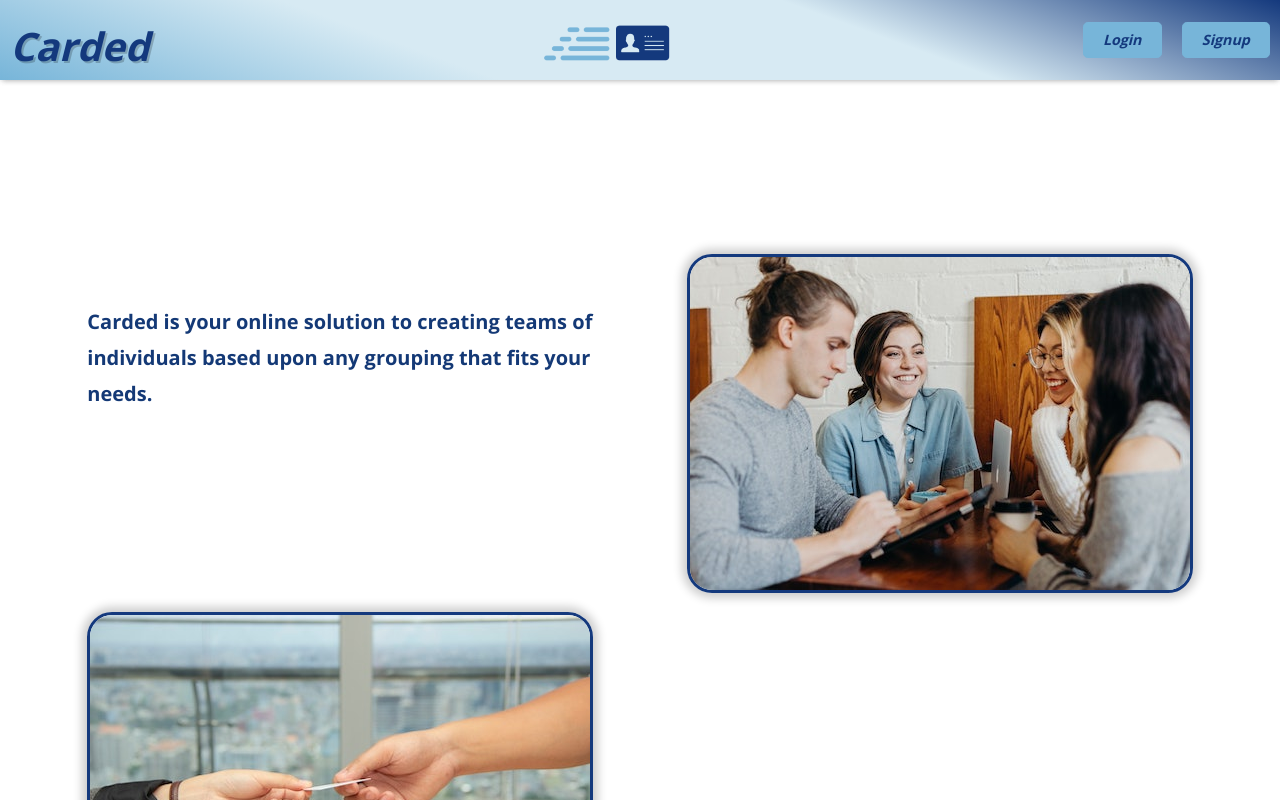
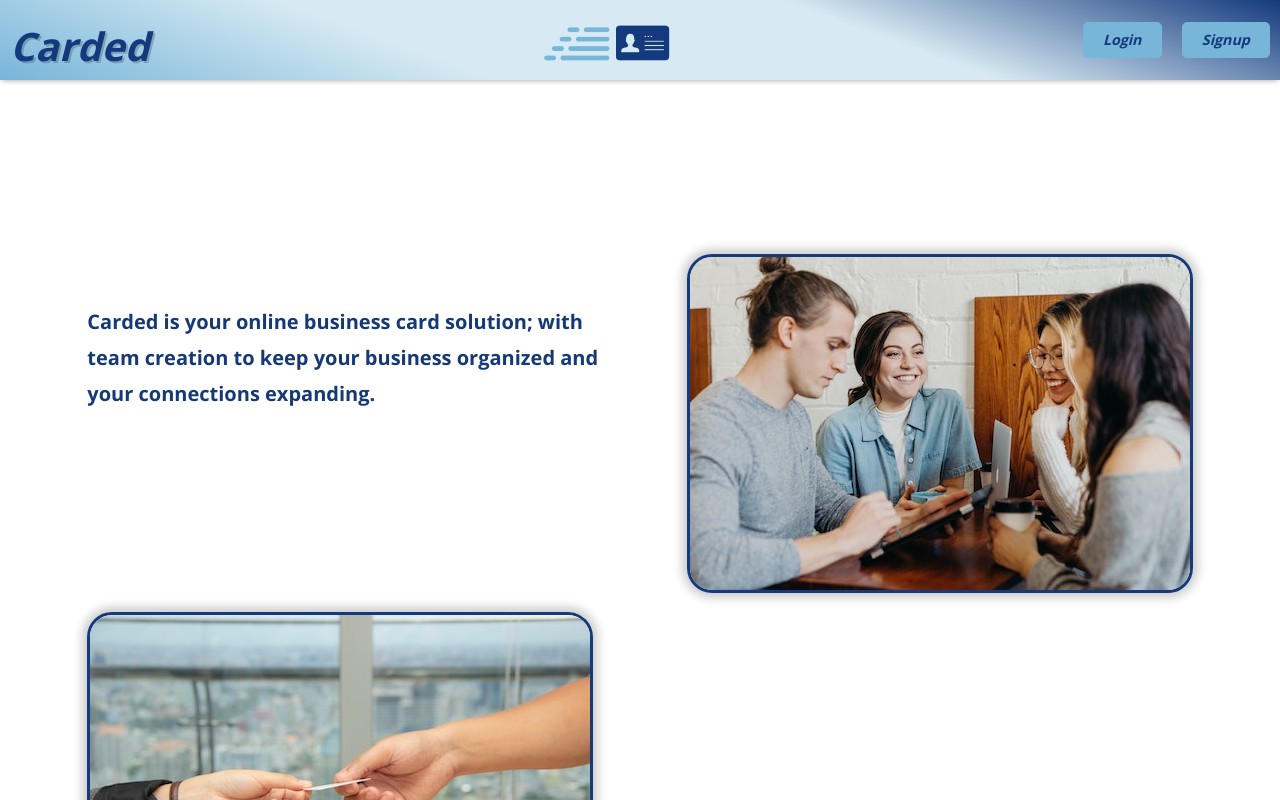
Before and after one commit to DRCallaghan/Carded, a React (Create React App) app in the folder client/: page / in a window 1280 px wide. Shown: the top 800 px of the page. Built offline with nearby package versions, Linux system fonts and the light colour scheme.

Commit message:
fixed backend route for single team query, changed some home page text, changed Go Back button to return to home page

```diff
--- a/client/src/components/Bootstrap/backButton.js
+++ b/client/src/components/Bootstrap/backButton.js
@@ -1,18 +1,19 @@
 import React from "react";
 import { useLocation, useNavigate } from 'react-router-dom';
 
-function BackButton () {
+function BackButton() {
 
     const location = useLocation();
     const navigate = useNavigate();
     return (
         <div>
-    {location.pathname !== '/' &&
-     (<button className="btn btn-dark mb-3"
-     onClick={() => navigate(-1)}>
-          &larr; Go Back
-        </button>
-        )}
+            {location.pathname !== '/' &&
+                (<button className="btn btn-dark mb-3"
+                    onClick={() => navigate('/')}>
+                    &larr; Go Back
+                </button>
+                )}
         </div>
-)}
+    )
+}
 export default BackButton;
--- a/client/src/pages/Home.js
+++ b/client/src/pages/Home.js
@@ -48,8 +48,7 @@ const Home = () => {
 
         <div className="summary-text">
           <h5 style={{ lineHeight: "1.8", color: "#143976" }}>
-            Carded is your online solution to creating teams of individuals
-            based upon any grouping that fits your needs.
+            Carded is your online business card solution; with team creation to keep your business organized and your connections expanding.
           </h5>
         </div>
         <div className="summary1-pic ">
@@ -128,8 +127,8 @@ const Home = () => {
         </div>
 
         <div className="inner-circle">
-          <img style={styles.cardImage} src={sponge} alt='tangybobbysauce'/>
-          <img src={hand} style={{ width: "100%" }} alt="card"/>
+          <img style={styles.cardImage} src={sponge} alt='tangybobbysauce' />
+          <img src={hand} style={{ width: "100%" }} alt="card" />
 
         </div>
       </div>
```
Also changed, not shown: 2 other files (tests, documents, lock files or other folders).
